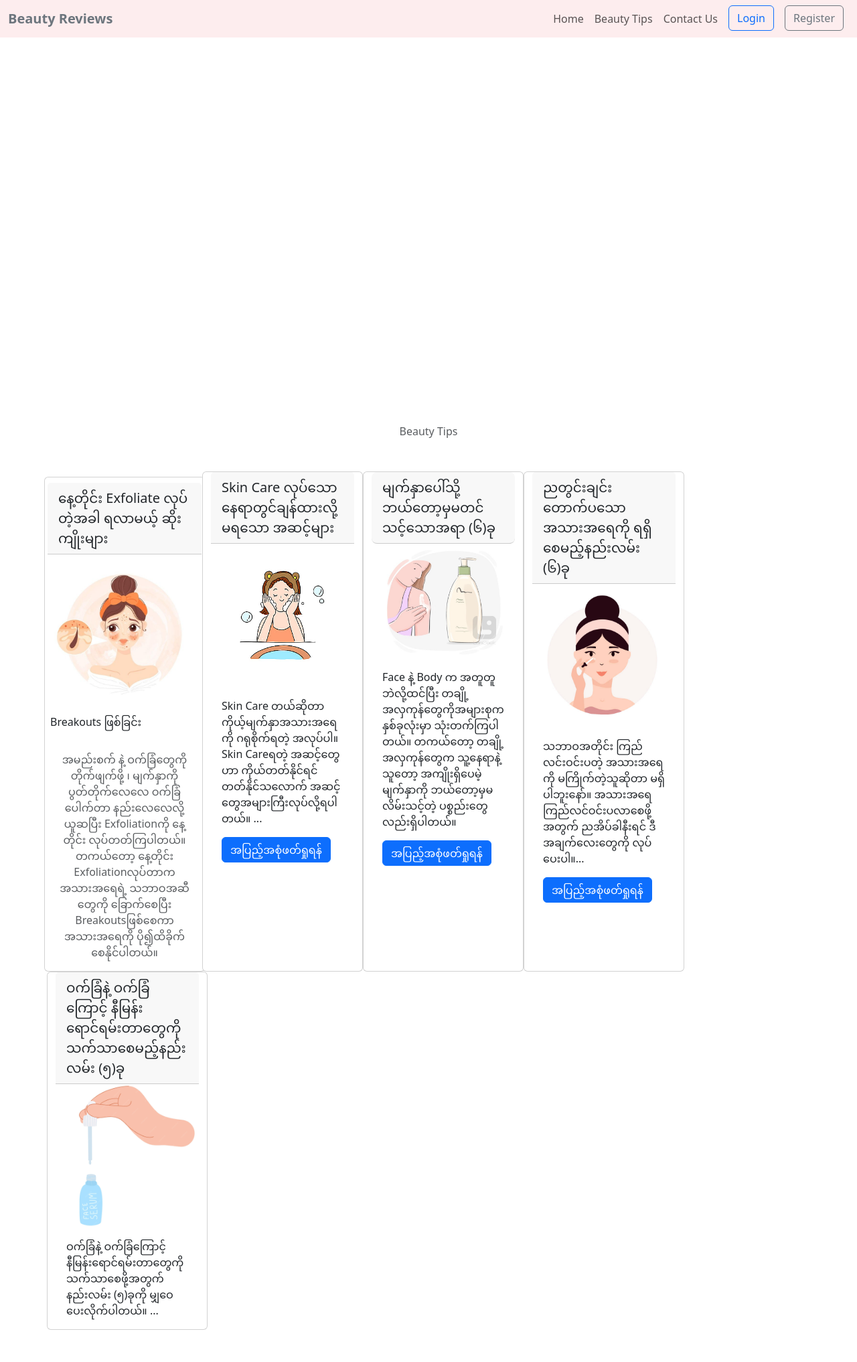
After one commit to SoeYu-Nandar/BeautyReviews, a PHP site: page /navbar.php in a window 1280 px wide. The commit adds this page. Shown: the whole page at 67% size. Run offline with PHP 8.4, Linux system fonts and the light colour scheme; some libraries are stand-ins or nearby versions.

Commit message:
adding addition features for login and sign up form

```diff
--- /dev/null
+++ b/navbar.php
@@ -0,0 +1,136 @@
+<!DOCTYPE html>
+<html lang="en">
+<head>
+    <meta charset="UTF-8">
+    <meta name="viewport" content="width=device-width, initial-scale=1.0">
+    <title>Document</title>
+    <link rel="stylesheet" href="css/bootstrap.min.css" >
+    <link rel="stylesheet" href="style.css">
+</head>
+<body>
+       <!-- navbar -->
+       <nav class="navbar navbar-expand-md navbar-light" style="background-color:#FDEDEE">
+        <div class="container-xxl">
+            <a href="#" class="navbar-brand">
+                <span class="fw-bold text-secondary">
+                    Beauty Reviews
+                </span>
+            </a>
+
+
+        <!-- toggle button for mobile  -->
+        <button class="navbar-toggler" type="button" data-bs-toggle="collapse"
+        data-bs-target="#main-nav" aria-controls="main-nav" aria-expanded="false"
+        aria-label="Toggle navigation">
+        <span class="navbar-toggler-icon"></span></button>
+
+
+            <!-- navbar links -->
+            <div class="collapse navbar-collapse justify-content-end align-center"
+            id="main-nav">
+                <ul class="navbar-nav">
+                    <li class="nav-item">
+                        <a href="#Home" class="nav-link">Home</a>
+                    </li>
+                    <li class="nav-item">
+                        <a href="#Beauty Tips" class="nav-link">Beauty Tips</a>
+                    </li>
+                    <li class="nav-item">
+                        <a href="#Contact Us" class="nav-link">Contact Us</a>
+                    </li>
+                    <li class="nav-item me-3 ms-2 sm:me-2">
+                        <a href="index.php" class="btn btn-outline-primary ">Login</a>
+                    </li>
+                    <li class="nav-item me-2">
+                        <a href="Register.php" class="btn btn-outline-secondary ">Register</a>
+                    </li>
+                </ul>
+            </div>
+        </div>
+
+
+    </nav>
+     <!-- For Home -->
+     <br>
+     <br>
+     <br>
+     <br>
+     <br>
+     <br>
+     <br>
+     <br>
+     <br><br><br><br><br><br><br><br><br><br><br><br><br><br><br><br>
+    <!-- Beauty Tips Card -->
+   <div id="Beauty Tips" class="container">
+    <p class ="text-center text-muted">Beauty Tips</p>
+
+    <div class="row my-5">
+    <div class="card row g-2" style="width: 15rem">
+        <h5 class="card-header lh-base text-Center"> နေ့တိုင်း Exfoliate လုပ်တဲ့အခါ ရလာမယ့် ဆိုးကျိုးများ</h5>
+        <img src="img/skinbreakout.jpg" class="card-img-top" alt="skin breakout">
+        <div class="card-title">Breakouts ဖြစ်ခြင်း</div>
+        <div class="card-body">
+          <p class="card-text text-center text-muted">
+            အမည်းစက် နဲ့ ဝက်ခြံတွေကို တိုက်ဖျက်ဖို့ ၊ မျက်နှာကို ပွတ်တိုက်လေလေ ဝက်ခြံပေါက်တာ နည်းလေလေလို့ ယူဆပြီး Exfoliationကို နေ့တိုင်း လုပ်တတ်ကြပါတယ်။
+            တကယ်တော့ နေ့တိုင်း Exfoliationလုပ်တာက အသားအရေရဲ့ သဘာဝအဆီတွေကို ခြောက်စေပြီး
+            Breakoutsဖြစ်စေကာ အသားအရေကို ပို၍ထိခိုက်စေနိုင်ပါတယ်။
+          </p>
+
+        </div>
+      </div>
+
+      <div class="card" style="width: 15rem ;">
+        <h5 class="card-header lh-base "> Skin Care လုပ်သောနေရာတွင်ချန်ထားလို့မရသော အဆင့်များ</h5>
+        <img src="img/cleaning.jpg" class="card-img-top" alt="cleaning">
+        <div class="card-body">
+          <p class="card-text">
+
+	    Skin Care တယ်ဆိုတာ ကိုယ့်မျက်နှာအသားအရေကို ဂရုစိုက်ရတဲ့ အလုပ်ပါ။ Skin Careရတဲ့ အဆင့်တွေဟာ
+        ကိုယ်တတ်နိုင်ရင် တတ်နိုင်သလောက် အဆင့်တွေအများကြီးလုပ်လို့ရပါတယ်။ ...
+          </p>
+          <a href="full" class="btn btn-primary">အပြည့်အစုံဖတ်ရှုရန်</a>
+        </div>
+      </div>
+
+      <div class="card" style="width: 15rem ;">
+        <h5 class="card-header lh-base rounded-3">မျက်နှာပေါ်သို့ ဘယ်တော့မှမတင်သင့်သောအရာ (၆)ခု</h5>
+        <img src="img/bodylotion.jpg" class="card-img-top" alt="skin breakout">
+        <div class="card-body">
+          <p class="card-text">
+            Face နဲ့ Body က အတူတူဘဲလို့ထင်ပြီး တချို့အလှကုန်တွေကိုအများစုက နှစ်ခုလုံးမှာ သုံးတက်ကြပါတယ်။ တကယ်တော့ တချို့အလှကုန်တွေက
+            သူ့နေရာနဲ့သူတော့ အကျိုးရှိပေမဲ့ မျက်နှာကို
+            ဘယ်တော့မှမလိမ်းသင့်တဲ့ ပစ္စည်းတွေလည်းရှိပါတယ်။
+          </p>
+          <a href="full" class="btn btn-primary">အပြည့်အစုံဖတ်ရှုရန်</a>
+        </div>
+      </div>
+
+      <div class="card" style="width: 15rem ;">
+        <h5 class="card-header lh-base"> ညတွင်းချင်းတောက်ပသော အသားအရေကို ရရှိစေမည့်နည်းလမ်း (၆)ခု</h5>
+        <img src="img/faceoil.jpg" class="card-img-top" alt="skin breakout">
+        <div class="card-body">
+          <p class="card-text">
+            သဘာဝအတိုင်း ကြည်လင်းဝင်းပတဲ့ အသားအရေကို မကြိုက်တဲ့သူဆိုတာ မရှိပါဘူးနော်။ အသားအရေကြည်လင်ဝင်းပလာစေဖို့အတွက်
+            ညအိပ်ခါနီးရင် ဒီအချက်လေးတွေကို လုပ်ပေးပါ။...
+          </p>
+          <a href="full" class="btn btn-primary">အပြည့်အစုံဖတ်ရှုရန်</a>
+        </div>
+      </div>
+
+      <div class="card" style="width: 15rem ;">
+        <h5 class="card-header lh-base">ဝက်ခြံနဲ့ ဝက်ခြံကြောင့် နီမြန်းရောင်ရမ်းတာတွေကို သက်သာစေမည့်နည်းလမ်း (၅)ခု</h5>
+        <img src="img/serum.jpg" class="card-img-top" alt="skin breakout">
+        <div class="card-body">
+          <p class="card-text">
+            ဝက်ခြံနဲ့ ဝက်ခြံကြောင့် နီမြန်းရောင်ရမ်းတာတွေကို သက်သာစေဖို့အတွက် နည်းလမ်း (၅)ခုကို မျှဝေပေးလိုက်ပါတယ်။
+           ...
+          </p>
+
+        </div>
+      </div>
+
+   </div>
+  </div>
+    <script src="css/bootstrap.bundle.js"></script>
+</body>
+</html>
--- a/style.css
+++ b/style.css
@@ -1,11 +1,8 @@
-html {
-    background :#efefef;
-}
-body {
+body.bgcolor{
     font-family:Arial, Helvetica, sans-serif;
-    margin:0;
-    padding:0;
-    background:#fff;
+    margin:0px;
+    padding:0px;
+    background:#f1d5d5;
     background-size:100%;
     overflow:hidden;
 }
@@ -19,7 +16,7 @@ section {
     min-height: 100vh;
     /* background:linear-gradient(to bottom,#efefef,#fff); */
 }
-section .color {
+/* section .color {
     position:absolute;
     filter:blur(150px);
 }
@@ -42,7 +39,7 @@ section .color:nth-child(3)
     width:400px;
     height:600px;
     background:#00d2ff;
-}
+} */
 .title {
     position:relative;
     color:navy;
@@ -51,7 +48,6 @@ section .color:nth-child(3)
     letter-spacing: 1px;
     margin-bottom: 40px;
     text-align:center;
-
 }
 form {
     position:absolute;
@@ -81,3 +77,19 @@ form button {
     width:150px;
     text-justify: center;
 }
+.card{
+    background-color:#FFB7C5 0.5;
+
+ }
+
+ @media only screen and (max-width: 600px) {
+    header{
+        display:none;
+    }
+}
+
+@media only screen and (max-width: 1000px) {
+    header{
+        display:none;
+    }
+}
--- /dev/null
+++ b/user_touch/Logout.php
@@ -0,0 +1,5 @@
+<?php
+session_start();
+unset($_SESSION['user']);
+
+header('location: ../index.php');
```
Also changed, not shown: classes/connect.php (added, +44 -0 lines), index.php (renamed from index.html, +7 -6 lines), register.php (added, +72 -0 lines), user_touch/Login.php (added, +15 -0 lines), classes/signup.php (added), img/anceskin.jpg (added), img/bodylotion.jpg (added), img/cleaning.jpg (added), img/dryskin.jpg (added), img/faceoil.jpg (added), img/sensitiveskin.jpg (added), img/serum.jpg (added), img/skinbreakout.jpg (added), user_touch/usercreate.php (added).
